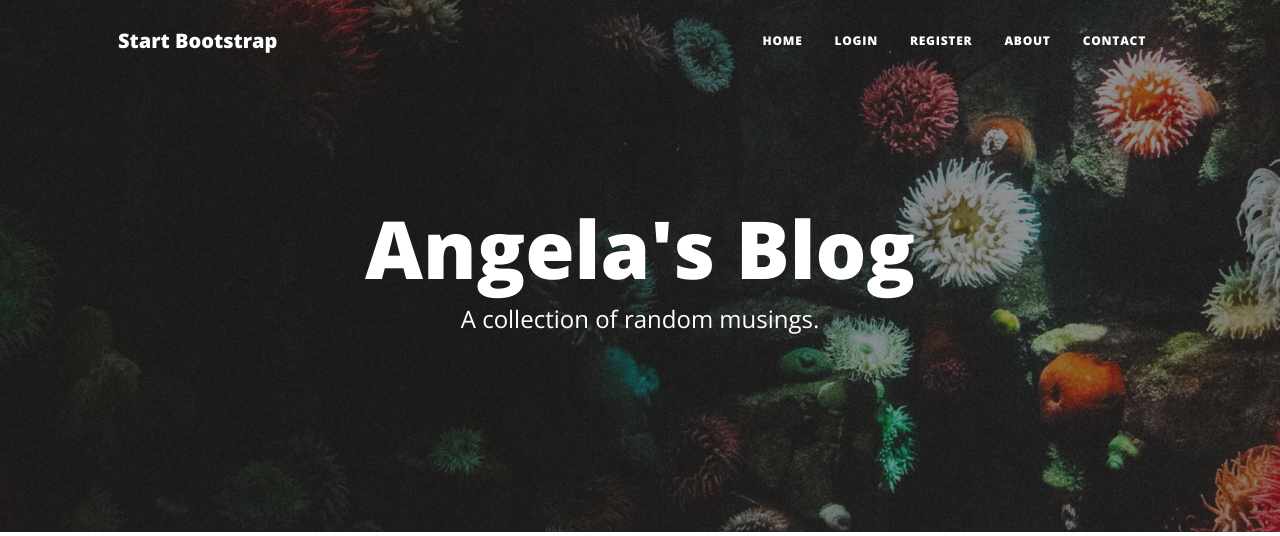
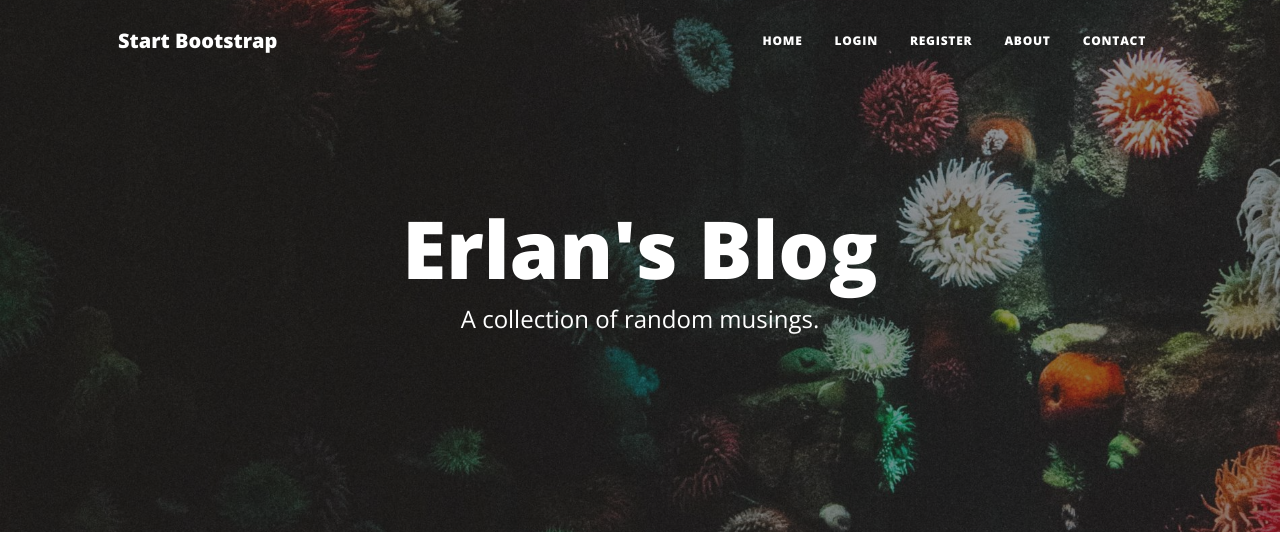
Before and after one commit to Erlan76/starting-files-blog-for-deployment, a Flask app: page / in a window 1280 px wide. Shown: the top 536 px of the page. Run offline with Flask 3, Linux system fonts and the light colour scheme; data that the repository does not hold is empty; some libraries are stand-ins or nearby versions.

Commit message:
Fix some bugs

```diff
--- a/main.py
+++ b/main.py
@@ -59,7 +59,7 @@ class Base(DeclarativeBase):
     pass
 
 
-app.config['SQLALCHEMY_DATABASE_URI'] = os.environ.get('DB_URI')
+app.config['SQLALCHEMY_DATABASE_URI'] = os.environ.get('DB_URI', 'sqlite:///posts.db')
 db = SQLAlchemy(model_class=Base)
 db.init_app(app)
 
@@ -273,11 +273,6 @@ def about():
     return render_template("about.html", current_user=current_user)
 
 
-@app.route("/contact", methods=["GET", "POST"])
-def contact():
-    return render_template("contact.html", current_user=current_user)
-
-
 MAIL_ADDRESS = os.environ.get("EMAIL_KEY")
 MAIL_APP_PW = os.environ.get("PASSWORD_KEY")
 
@@ -300,4 +295,4 @@ def send_email(name, email, phone, message):
 
 
 if __name__ == "__main__":
-    app.run(debug=False, port=5001)
+    app.run(debug=True, port=5001)
--- a/templates/header.html
+++ b/templates/header.html
@@ -8,7 +8,7 @@
     />
     <meta name="description" content="" />
     <meta name="author" content="" />
-    <title>Angela's Blog</title>
+    <title>Erlan's Blog</title>
     {% block styles %}
     <!-- Load Bootstrap-Flask CSS here -->
     {{ bootstrap.load_css() }}
--- a/templates/index.html
+++ b/templates/index.html
@@ -9,7 +9,7 @@
     <div class="row gx-4 gx-lg-5 justify-content-center">
       <div class="col-md-10 col-lg-8 col-xl-7">
         <div class="site-heading">
-          <h1>Angela's Blog</h1>
+          <h1>Erlan's Blog</h1>
           <span class="subheading">A collection of random musings.</span>
         </div>
       </div>
```
